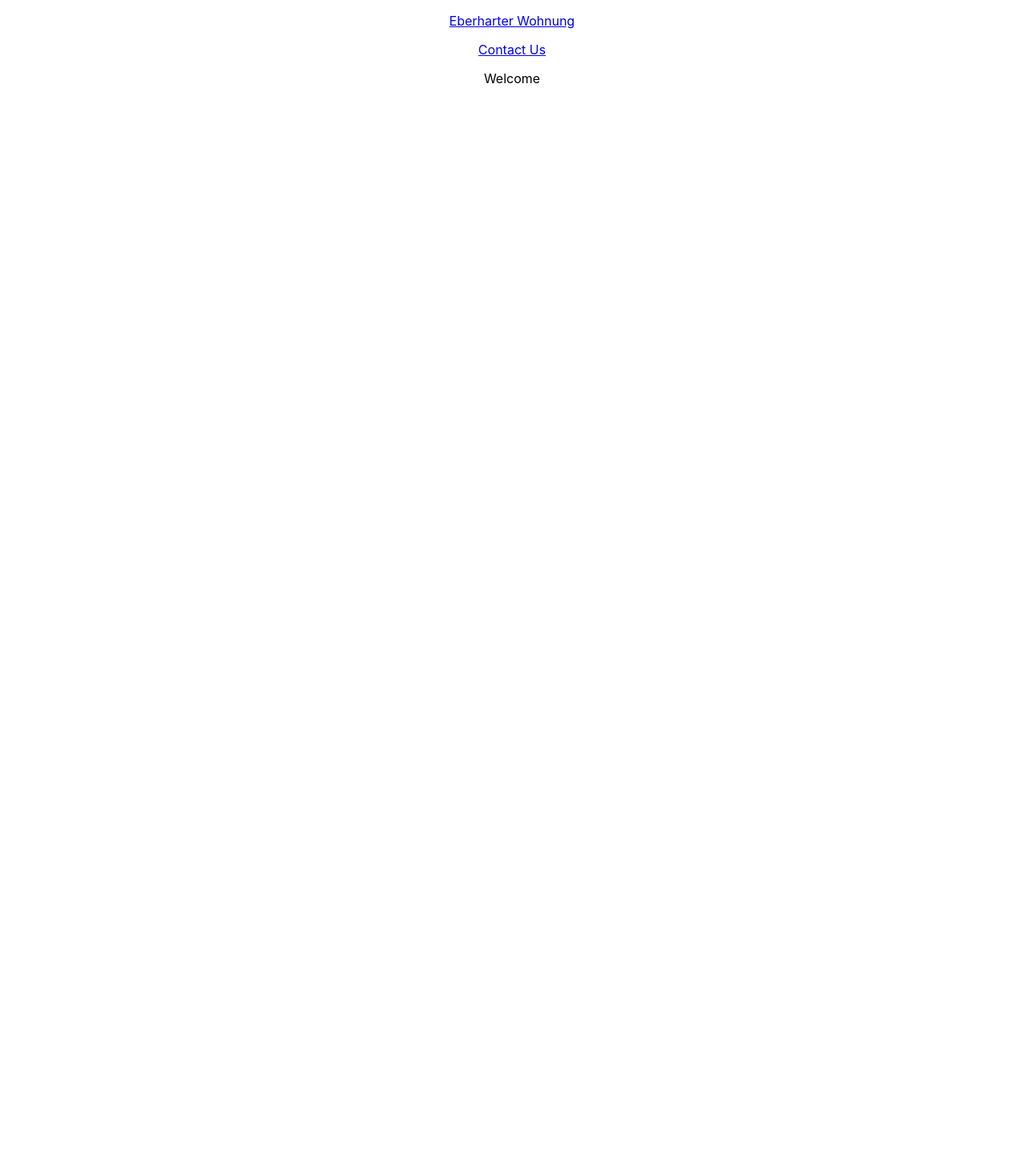
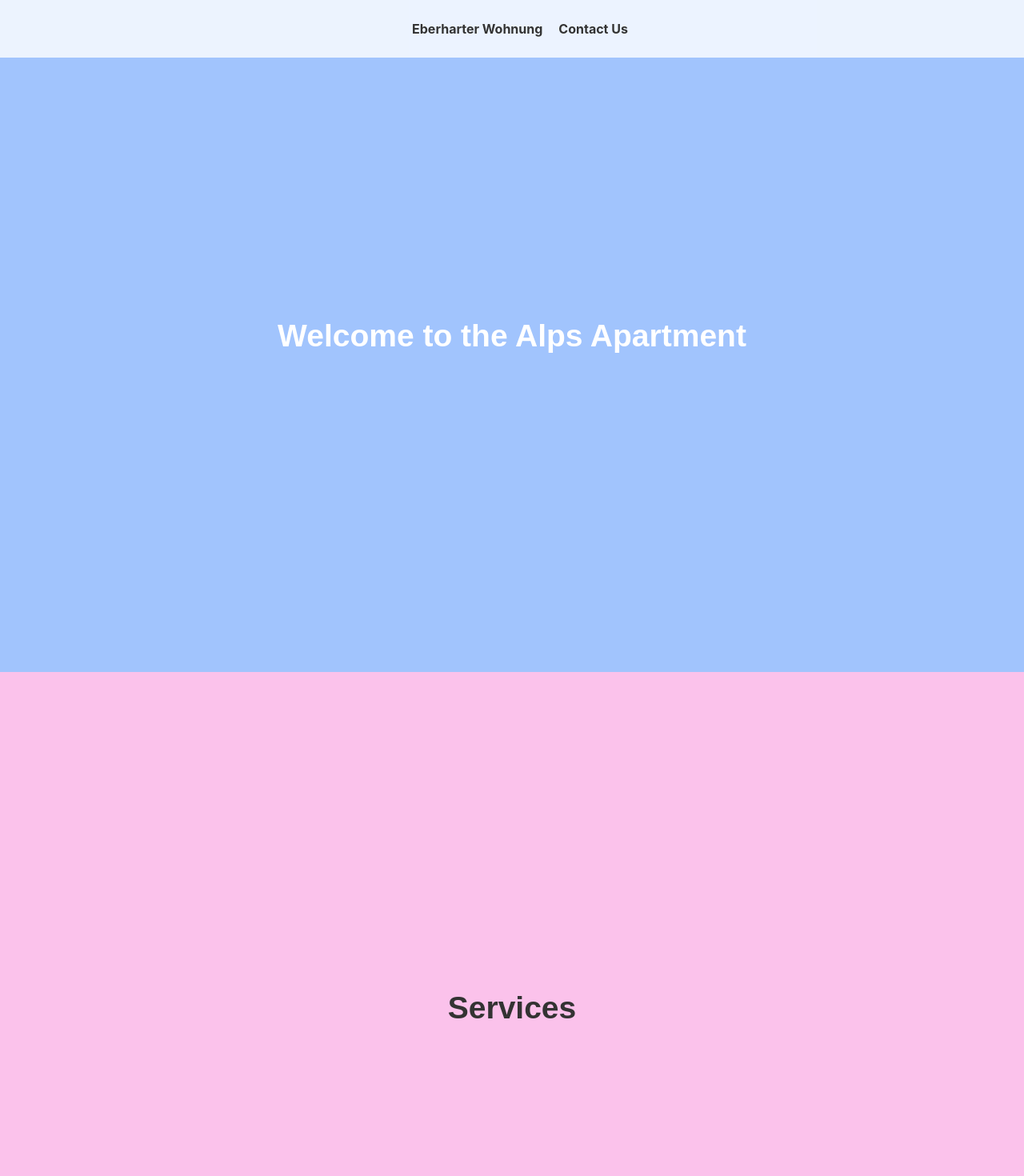
Before and after one commit to sarahelisabethcominotti/eberharter-wohnung, a React (Create React App) app: page / in a window 1280 px wide. Shown: the top 1470 px of the page at 80% size. Before the commit the page ends 800 px from the top, so only its background shows below. Built offline with nearby package versions, Linux system fonts and the light colour scheme; no server answers.

Commit message:
update of homepage set up

```diff
--- a/src/index.css
+++ b/src/index.css
@@ -2,23 +2,85 @@
   text-align: center;
 }
 
-.App-header {
+main {
   background-color: #282c34;
-  min-height: 100vh;
+  min-height: 90vh;
   display: flex;
   flex-direction: column;
   align-items: center;
   justify-content: center;
   font-size: calc(10px + 2vmin);
   color: white;
-
 }
 
 body {
   margin: 0;
-  font-family: -apple-system, BlinkMacSystemFont, 'Segoe UI', 'Roboto', 'Oxygen',
-    'Ubuntu', 'Cantarell', 'Fira Sans', 'Droid Sans', 'Helvetica Neue',
+  font-family: -apple-system, BlinkMacSystemFont, "Segoe UI", "Roboto", "Oxygen",
+    "Ubuntu", "Cantarell", "Fira Sans", "Droid Sans", "Helvetica Neue",
     sans-serif;
   -webkit-font-smoothing: antialiased;
   -moz-osx-font-smoothing: grayscale;
 }
+
+nav {
+  /* margin: auto;
+  min-height: 10vh;
+  display: flex;
+  flex-direction: row;
+  align-items: center;
+  justify-content: space-around;
+  gap: 50px;
+  font-size: calc(10px + 2vmin);
+  max-width: 696px; */
+  position: fixed;
+  top: 0;
+  width: 100%;
+  background: rgba(255, 255, 255, 0.8); /* Semi-transparent background */
+  padding: 10px;
+  display: flex;
+  justify-content: center;
+  gap: 20px;
+  z-index: 10;
+  a {
+    text-decoration: none;
+    color: #282c34;
+  }
+}
+
+nav a {
+  text-decoration: none;
+  color: #333;
+  font-weight: bold;
+}
+
+/* Each section takes full viewport height */
+section {
+  height: 100vh;
+  width: 100vw;
+  display: flex;
+  align-items: center;
+  justify-content: center;
+  padding: 20px;
+  font-family: Arial, sans-serif;
+}
+
+/* Different background colors for each section for clarity */
+#welcome {
+  background: #a1c4fd; /* Light blue */
+  color: white;
+}
+
+#gallery {
+  background: #c2e9fb; /* Soft blue */
+  color: #333;
+}
+
+#services {
+  background: #fbc2eb; /* Soft pink */
+  color: #333;
+}
+
+#location {
+  background: #c5fbc2; /* Soft pink */
+  color: #333;
+}
--- a/src/pages/ContactForm.js
+++ b/src/pages/ContactForm.js
@@ -1,5 +1,5 @@
 import React from 'react'
-const CONTACT_FORM_API = import.meta.env.VITE_CONTACT_FORM_ACCESS_KEY
+// const CONTACT_FORM_API = import.meta.env.REACT_APP_CONTACT_FORM_ACCESS_KEY
 
 
 function ContactForm() {
@@ -10,7 +10,7 @@ function ContactForm() {
       setResult("Sending....");
       const formData = new FormData(event.target);
 
-      formData.append("access_key", CONTACT_FORM_API);
+    //   formData.append("access_key", CONTACT_FORM_API);
 
       const response = await fetch("https://api.web3forms.com/submit", {
         method: "POST",
--- a/src/pages/Main.js
+++ b/src/pages/Main.js
@@ -5,7 +5,7 @@ import ContactForm from "./ContactForm";
 
 function Main() {
   return (
-    <main className="App-main">
+    <main>
       <Routes>
         <Route exact path="/" element={<Welcome/>}></Route>
         <Route exact path="/contact" element={<ContactForm/>}></Route>
--- a/src/pages/Welcome.js
+++ b/src/pages/Welcome.js
@@ -1,9 +1,24 @@
-import React from 'react'
+import React from "react";
 
 function Welcome() {
   return (
-    <div className='App-main'>Welcome</div>
-  )
+    <>
+      <section id="welcome">
+        <h1>Welcome to the Alps Apartment</h1>
+      </section>
+
+      <section id="services">
+        <h2>Services</h2>
+      </section>
+
+      <section id="gallery">
+        <h2>Gallery</h2>
+      </section>
+      <section id="location">
+        <h2>Location</h2>
+      </section>
+    </>
+  );
 }
 
-export default Welcome
+export default Welcome;
```
